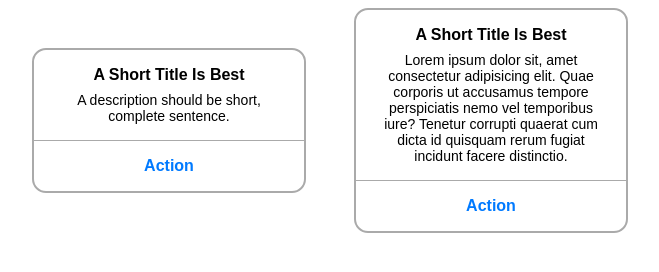
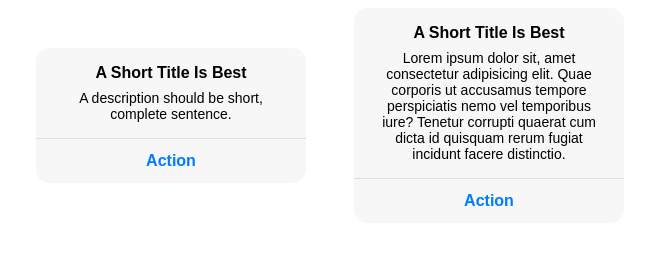
Before and after one commit to 1-Mysty-1/archiveeeeee, a plain HTML site: page frame3/alert/index.html in a window 1280 px wide. Shown: the whole page, without its empty margins (310-969 px from the left). Drawn offline with Linux system fonts and the light colour scheme.

Commit message:
Some changes

```diff
--- a/frame3/alert/css/general.css
+++ b/frame3/alert/css/general.css
@@ -1,5 +1,4 @@
 /* General */
-
 #alert {
     display: flex;
     flex-flow: row wrap;
@@ -20,7 +19,8 @@
     width: 270px;
     border-radius: 14px;
     font-family: sans-serif;
-    border: 2px solid #aaa;
+    background: #F7F7F7;
+    user-select: none;
 }
 
 /* Main content */
@@ -63,9 +63,9 @@
     align-items: center;
     justify-content: center;
     width: 100%;
-    border-top: 1px solid #aaa;
-    padding-top: 1em;
-    padding-bottom: 1em;
+    border-top: 0.3px solid #DEDEDE;
+    padding-top: .8em;
+    padding-bottom: .8em;
 }
 
 /* Action text */
@@ -74,4 +74,5 @@
     font-size: 16px;
     font-weight: bold;
     color: #007aff;
+    cursor:pointer;
 }
```
